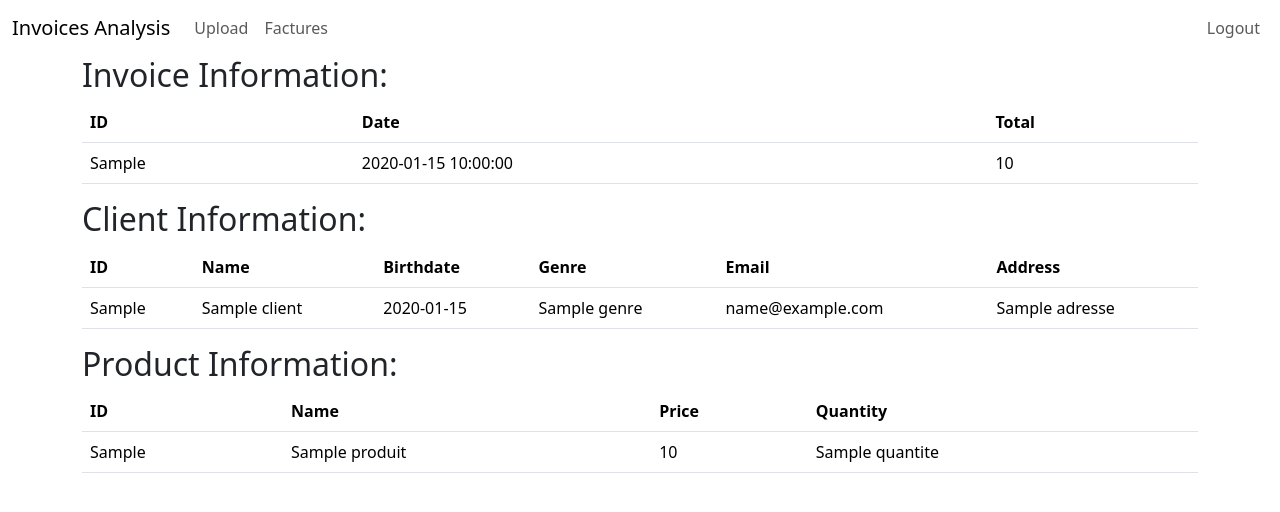
After one commit to MelodyDuplaix/Projet_OCR, a Flask app: template frontend/templates/facture.html in a window 1280 px wide. The commit adds this page. Shown: the top 512 px of the page. Run offline with Flask 3, Linux system fonts and the light colour scheme; the template is opened without the code that fills it: most values are stand-ins (such as "Sample title", 1, 10 or a date in 2020).

Commit message:
Feat: ajout de la page de détails de la facture et amélioration de la gestion des erreurs de base de données

```diff
--- a/frontend/app.py
+++ b/frontend/app.py
@@ -37,6 +37,11 @@ def upload():
     token = session.get("token")
     if not token:
         return redirect(url_for("login"))
+    # check if the token is still valid
+    headers = {"Authorization": f"Bearer {token}"}
+    response = requests.get(f"{FASTAPI_URL}/", headers=headers)
+    if response.status_code == 401:
+        return redirect(url_for("logout"))
 
     if request.method == "POST":
         file = request.files["file"]
@@ -50,6 +55,7 @@ def upload():
                 result = response.json()
                 achat = result["data"]["achat"]
                 client = result["data"]["client"]
+                client[0]["birthdate"] = client[0]["birthdate"].split("T")[0]
                 facture = result["data"]["facture"]
                 produit = result["data"]["produit"]
                 filename = file.filename
@@ -88,5 +94,42 @@ def factures():
     except requests.exceptions.RequestException as e:
         return render_template("factures.html", error=str(e))
 
+@app.route("/factures/<id_facture>")
+def facture(id_facture):
+    token = session.get("token")
+    if not token:
+        return redirect(url_for("login"))
+    headers = {"Authorization": f"Bearer {token}"}
+    try:
+        response = requests.get(f"{FASTAPI_URL}/factures/{id_facture}", headers=headers)
+        if response.status_code == 401:
+            return redirect(url_for("logout"))
+        response.raise_for_status()
+        result = response.json()
+
+        # Process response data
+        facture = result["facture"]
+        facture["date_facturation"] = facture["date_facturation"].split("T")[0]
+        client = result["client"]
+        client["birthdate"] = client["birthdate"].split("T")[0]
+        products = [
+            {
+                "id_produit": p["product"]["id_produit"],
+                "nom": p["product"]["nom"],
+                "prix": p["product"]["prix"],
+                "quantite": p["quantity"],
+            }
+            for p in result["products"]
+        ]
+
+        return render_template(
+            "facture.html",
+            facture=facture,
+            client=client,
+            produit=products,
+        )
+    except requests.exceptions.RequestException as e:
+        return render_template("facture.html", error=str(e))
+
 if __name__ == "__main__":
     app.run(debug=True)
--- a/frontend/templates/base.html
+++ b/frontend/templates/base.html
@@ -5,9 +5,9 @@
     <link href="https://cdn.jsdelivr.net/npm/bootstrap@5.3.3/dist/css/bootstrap.min.css" rel="stylesheet" integrity="sha384-QWTKZyjpPEjISv5WaRU9OFeRpok6YctnYmDr5pNlyT2bRjXh0JMhjY6hW+ALEwIH" crossorigin="anonymous">
 </head>
 <body>
-    <nav class="navbar navbar-expand-lg bg-body-tertiary">
+    <nav class="navbar navbar-expand-lg">
         <div class="container-fluid">
-            <a class="navbar-brand" href="/">OCR App</a>
+            <a class="navbar-brand" href="/">Invoices Analysis</a>
             <button class="navbar-toggler" type="button" data-bs-toggle="collapse" data-bs-target="#navbarNav" aria-controls="navbarNav" aria-expanded="false" aria-label="Toggle navigation">
                 <span class="navbar-toggler-icon"></span>
             </button>
--- /dev/null
+++ b/frontend/templates/facture.html
@@ -0,0 +1,75 @@
+{% extends "base.html" %}
+{% block title %}Invoice Details{% endblock %}
+{% block content %}
+    {% if error %}
+        <div class="alert alert-danger" role="alert">
+            {{ error }}
+        </div>
+    {% endif %}
+
+    {% if facture %}
+        <h2>Invoice Information:</h2>
+        <table class="table">
+            <thead>
+                <tr>
+                    <th>ID</th>
+                    <th>Date</th>
+                    <th>Total</th>
+                </tr>
+            </thead>
+            <tbody>
+                <tr>
+                    <td>{{ facture.id_facture }}</td>
+                    <td>{{ facture.date_facturation }}</td>
+                    <td>{{ facture.total }}</td>
+                </tr>
+            </tbody>
+        </table>
+
+        <h2>Client Information:</h2>
+        <table class="table">
+            <thead>
+                <tr>
+                    <th>ID</th>
+                    <th>Name</th>
+                    <th>Birthdate</th>
+                    <th>Genre</th>
+                    <th>Email</th>
+                    <th>Address</th>
+                </tr>
+            </thead>
+            <tbody>
+                <tr>
+                    <td>{{ client.id_client }}</td>
+                    <td>{{ client.nom }}</td>
+                    <td>{{ client.birthdate }}</td>
+                    <td>{{ client.genre }}</td>
+                    <td>{{ client.mail }}</td>
+                    <td>{{ client.adresse }}</td>
+                </tr>
+            </tbody>
+        </table>
+
+        <h2>Product Information:</h2>
+        <table class="table">
+            <thead>
+                <tr>
+                    <th>ID</th>
+                    <th>Name</th>
+                    <th>Price</th>
+                    <th>Quantity</th>
+                </tr>
+            </thead>
+            <tbody>
+                {% for p in produit %}
+                <tr>
+                    <td>{{ p.id_produit }}</td>
+                    <td>{{ p.nom }}</td>
+                    <td>{{ p.prix }}</td>
+                    <td>{{ p.quantite }}</td>
+                </tr>
+                {% endfor %}
+            </tbody>
+        </table>
+    {% endif %}
+{% endblock %}
--- a/frontend/templates/factures.html
+++ b/frontend/templates/factures.html
@@ -27,7 +27,7 @@
         <tbody>
             {% for facture in factures %}
             <tr>
-                <td>{{ facture.id_facture }}</td>
+                <td><a href="{{ url_for('facture', id_facture=facture.id_facture) }}">{{ facture.id_facture }}</a></td>
                 <td>{{ facture.date_facturation }}</td>
                 <td>{{ facture.total }}</td>
             </tr>
--- a/frontend/templates/upload.html
+++ b/frontend/templates/upload.html
@@ -18,12 +18,12 @@
     {% if facture %}
         <h2>Invoice Information:</h2>
         <div class="row">
-            <div class="col-md-6">
+            <div class="col-md-4">
                 {% if image_filename %}
                     <img src="/temp/{{ image_filename }}" alt="Uploaded Image" style="max-width: 100%;">
                 {% endif %}
             </div>
-            <div class="col-md-6">
+            <div class="col-md-8">
                 {% if client %}
                     <h2>Client Information:</h2>
                     <table class="table">
```
Also changed, not shown: app/app.py (+11 -15 lines), src/database.py (+22 -10 lines), src/analyse.py (added), 1 other file.
